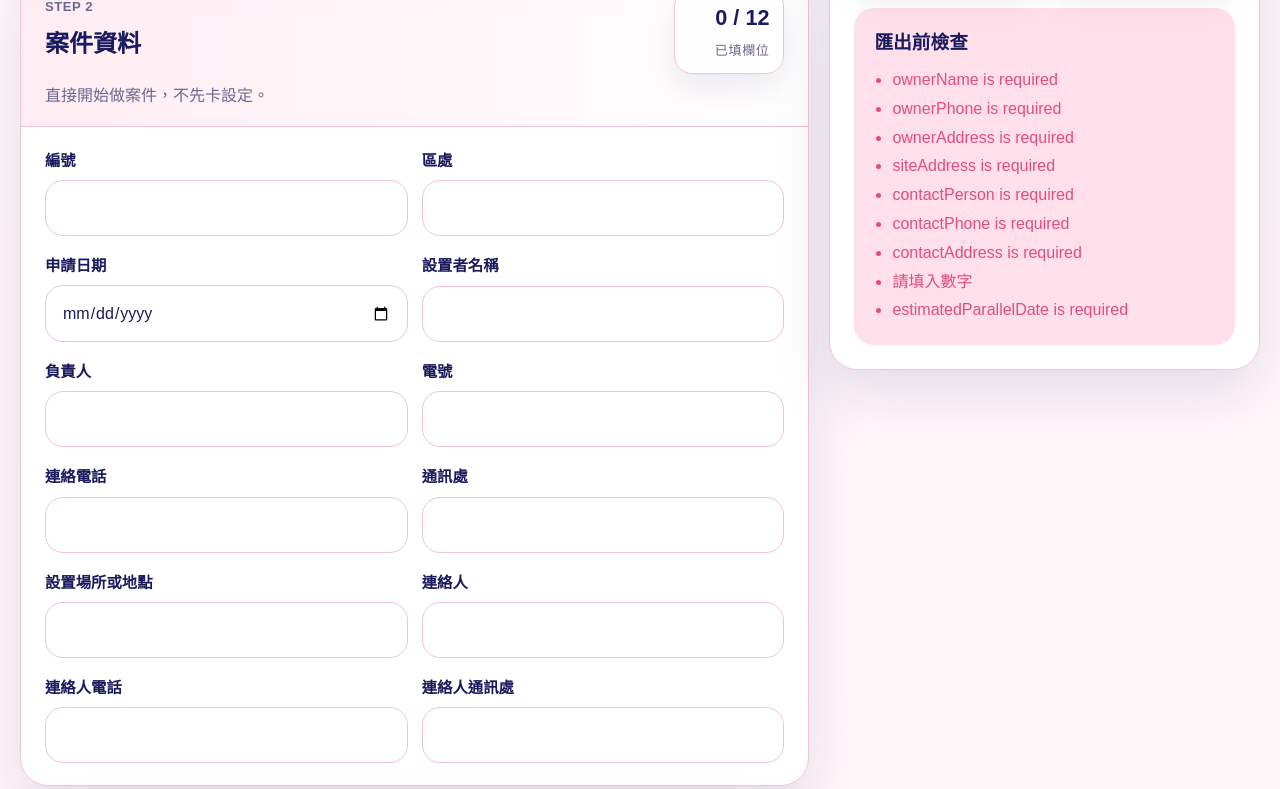
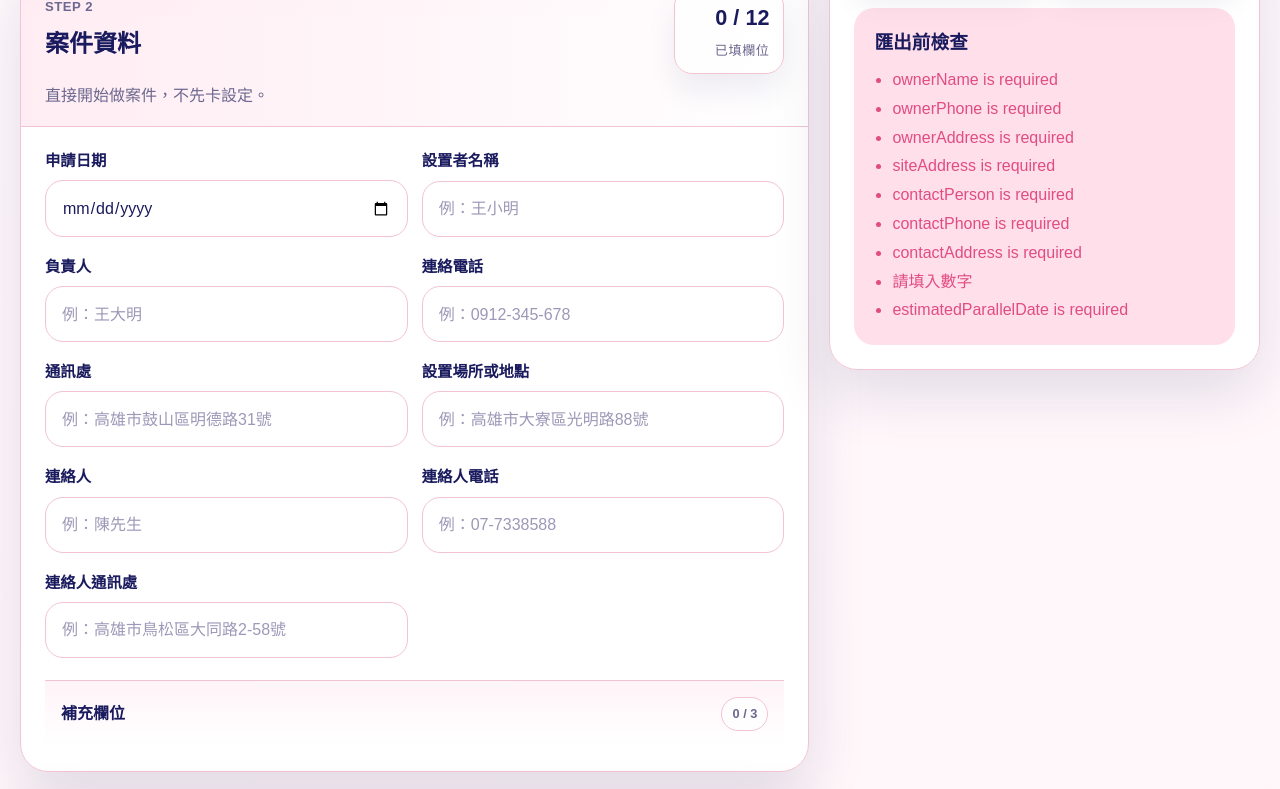
Before and after one commit to JardiniTsai168/lihipdf, a Next.js app: page / in a window 1280 px wide. Shown: the part 1180-1969 px from the top of the page. Built offline with nearby package versions, Linux system fonts and the light colour scheme.

Commit message:
Restore form hierarchy after adding template fields

```diff
--- a/app/globals.css
+++ b/app/globals.css
@@ -324,6 +324,48 @@ button:disabled {
   grid-column: 1 / -1;
 }
 
+.detail-block {
+  margin: 0 24px 24px;
+  padding: 16px;
+  border-top: 1px solid var(--line);
+  background: linear-gradient(180deg, rgba(255, 240, 246, 0.72), rgba(255, 255, 255, 0.96));
+}
+
+.detail-block summary {
+  display: flex;
+  align-items: center;
+  justify-content: space-between;
+  gap: 12px;
+  cursor: pointer;
+  list-style: none;
+  font-weight: 800;
+  color: var(--text);
+}
+
+.detail-block summary::-webkit-details-marker {
+  display: none;
+}
+
+.detail-block summary span {
+  padding: 6px 10px;
+  border-radius: 999px;
+  border: 1px solid var(--line);
+  color: var(--muted);
+  font-size: 0.8rem;
+  font-weight: 700;
+  background: rgba(255, 255, 255, 0.86);
+}
+
+.detail-copy {
+  margin-top: 10px;
+  color: var(--muted);
+  line-height: 1.75;
+}
+
+.detail-grid {
+  padding: 16px 0 0;
+}
+
 .preview-item {
   display: grid;
   gap: 6px;
--- a/app/page.jsx
+++ b/app/page.jsx
@@ -24,18 +24,20 @@ const sections = [
     title: "案件資料",
     description: "直接開始做案件，不先卡設定。",
     fields: [
-      ["caseNumber", "編號", "text"],
-      ["districtOffice", "區處", "text"],
       ["applicationDate", "申請日期", "date"],
       ["ownerName", "設置者名稱", "text"],
       ["principalName", "負責人", "text"],
-      ["electricNumber", "電號", "text"],
       ["ownerPhone", "連絡電話", "tel"],
       ["ownerAddress", "通訊處", "text"],
       ["siteAddress", "設置場所或地點", "text"],
       ["contactPerson", "連絡人", "text"],
       ["contactPhone", "連絡人電話", "tel"],
       ["contactAddress", "連絡人通訊處", "text"]
+    ],
+    detailFields: [
+      ["caseNumber", "編號", "text"],
+      ["districtOffice", "區處", "text"],
+      ["electricNumber", "電號", "text"]
     ]
   },
   {
@@ -43,23 +45,51 @@ const sections = [
     description: "只保留第一份表單真正要填進文件的核心欄位。",
     fields: [
       ["solarCategory", "設置分類", "select"],
-      ["installedExisting", "裝置容量_既設_瓩", "number"],
       ["installedNew", "裝置容量_新增設_瓩", "number"],
       ["installedTotal", "裝置容量_合計_瓩", "number"],
-      ["saleExisting", "躉售容量_既設_瓩", "number"],
       ["saleNew", "躉售容量_新增設_瓩", "number"],
       ["saleTotal", "躉售容量_合計_瓩", "number"],
+      ["boundaryVoltage", "責任分界點電壓", "text"],
+      ["parallelPointVoltage", "併聯點電壓", "text"],
+      ["estimatedParallelDate", "預計併聯日期", "date"],
+      ["otherNotes", "其他事項", "textarea"]
+    ],
+    detailFields: [
+      ["installedExisting", "裝置容量_既設_瓩", "number"],
+      ["saleExisting", "躉售容量_既設_瓩", "number"],
       ["innerLineNumber", "內線號碼", "text"],
       ["contractType", "契約別 / 併聯方式", "text"],
       ["contractCapacity", "契約容量", "text"],
-      ["boundaryVoltage", "責任分界點電壓", "text"],
-      ["parallelPointVoltage", "併聯點電壓", "text"],
-      ["estimatedParallelDate", "預計併聯日期", "date"],
-      ["relatedCaseNumber", "相關案件編號", "text"],
-      ["otherNotes", "其他事項", "textarea"]
+      ["relatedCaseNumber", "相關案件編號", "text"]
     ]
   }
 ];
+
+const FIELD_HINTS = {
+  applicationDate: "例：2026-08-01",
+  ownerName: "例：王小明",
+  principalName: "例：王大明",
+  ownerPhone: "例：0912-345-678",
+  ownerAddress: "例：高雄市鼓山區明德路31號",
+  siteAddress: "例：高雄市大寮區光明路88號",
+  contactPerson: "例：陳先生",
+  contactPhone: "例：07-7338588",
+  contactAddress: "例：高雄市鳥松區大同路2-58號",
+  caseNumber: "內部案件編號",
+  districtOffice: "例：高雄區處",
+  electricNumber: "例：12-34-5678-90-1",
+  installedExisting: "沒有可留白",
+  installedNew: "例：9",
+  installedTotal: "例：9",
+  saleExisting: "沒有可留白",
+  saleNew: "例：9",
+  saleTotal: "例：9",
+  innerLineNumber: "例：IL-12",
+  contractType: "例：低壓併聯",
+  contractCapacity: "例：49.5kW",
+  estimatedParallelDate: "例：2026-12-31",
+  relatedCaseNumber: "若有前案再填"
+};
 
 function loadDraft() {
   if (typeof window === "undefined") return CASE_FORM_DEFAULTS;
@@ -102,11 +132,11 @@ function buildDocumentPayload(formData) {
   const normalizedOtherNotes = normalize(formData.otherNotes).replace(/\r/g, "\n");
 
   return {
-    caseNumber: "",
-    districtOffice: "",
+    caseNumber: normalize(formData.caseNumber),
+    districtOffice: normalize(formData.districtOffice),
     ownerName: normalize(formData.ownerName),
     principalName: normalize(formData.principalName),
-    electricNumber: "",
+    electricNumber: normalize(formData.electricNumber),
     ownerAddress: normalize(formData.ownerAddress),
     ownerPhone: normalize(formData.ownerPhone),
     siteAddress: normalize(formData.siteAddress),
@@ -114,19 +144,19 @@ function buildDocumentPayload(formData) {
     contactAddress: normalize(formData.contactAddress),
     contactPhone: normalize(formData.contactPhone),
     solarCategoryLine: solarCategoryLine(formData.solarCategory),
-    installedExisting: "",
+    installedExisting: normalize(formData.installedExisting),
     installedNew: normalize(formData.installedNew),
     installedTotal: normalize(formData.installedTotal),
-    saleExisting: "",
+    saleExisting: normalize(formData.saleExisting),
     saleNew: normalize(formData.saleNew),
     saleTotal: normalize(formData.saleTotal),
-    innerLineNumber: "",
-    contractType: "",
-    contractCapacity: "",
+    innerLineNumber: normalize(formData.innerLineNumber),
+    contractType: normalize(formData.contractType),
+    contractCapacity: normalize(formData.contractCapacity),
     boundaryVoltage: normalize(formData.boundaryVoltage),
     parallelPointVoltage: normalize(formData.parallelPointVoltage),
     estimatedParallelDateRoc: rocDateString(formData.estimatedParallelDate),
-    relatedCaseNumber: "",
+    relatedCaseNumber: normalize(formData.relatedCaseNumber),
     otherNotes: normalizedOtherNotes,
     applicationDateRoc: rocDateString(formData.applicationDate)
   };
@@ -261,6 +291,44 @@ function countFilledFields(formData, fields) {
   }, 0);
 }
 
+function renderField(name, label, type, form, updateField) {
+  const placeholder = FIELD_HINTS[name];
+
+  return (
+    <label className={`field ${type === "textarea" ? "field-wide" : ""}`} key={name}>
+      <span>{label}</span>
+      {type === "select" ? (
+        <select
+          aria-label={label}
+          value={form[name]}
+          onChange={(event) => updateField(name, event.target.value)}
+        >
+          <option value="屋頂">屋頂</option>
+          <option value="地面">地面</option>
+          <option value="水面">水面</option>
+        </select>
+      ) : type === "textarea" ? (
+        <textarea
+          aria-label={label}
+          rows={5}
+          placeholder={placeholder}
+          value={form[name]}
+          onChange={(event) => updateField(name, event.target.value)}
+        />
+      ) : (
+        <input
+          aria-label={label}
+          type={type}
+          inputMode={type === "number" ? "decimal" : undefined}
+          placeholder={placeholder}
+          value={form[name]}
+          onChange={(event) => updateField(name, event.target.value)}
+        />
+      )}
+    </label>
+  );
+}
+
 export default function Page() {
   const [form, setForm] = useState(CASE_FORM_DEFAULTS);
   const [mounted, setMounted] = useState(false);
@@ -279,9 +347,13 @@ export default function Page() {
 
   const validation = validateCaseForm(form);
   const issues = summarizeIssues(validation);
-  const totalFields = sections.reduce((sum, section) => sum + section.fields.length, 0);
+  const totalFields = sections.reduce(
+    (sum, section) => sum + section.fields.length + (section.detailFields?.length ?? 0),
+    0
+  );
   const filledFields = sections.reduce(
-    (sum, section) => sum + countFilledFields(form, section.fields),
+    (sum, section) =>
+      sum + countFilledFields(form, [...section.fields, ...(section.detailFields ?? [])]),
     0
   );
   const completionRate = Math.round((filledFields / totalFields) * 100);
@@ -378,8 +450,9 @@ export default function Page() {
       <div className="workspace-grid">
         <form className="form-stack">
           {sections.map((section, index) => {
-            const filledCount = countFilledFields(form, section.fields);
-            const totalCount = section.fields.length;
+            const detailFields = section.detailFields ?? [];
+            const filledCount = countFilledFields(form, [...section.fields, ...detailFields]);
+            const totalCount = section.fields.length + detailFields.length;
 
             return (
               <section className="panel" key={section.title}>
@@ -397,38 +470,24 @@ export default function Page() {
                   <p>{section.description}</p>
                 </div>
                 <div className="fields-grid">
-                  {section.fields.map(([name, label, type]) => (
-                    <label className={`field ${type === "textarea" ? "field-wide" : ""}`} key={name}>
-                      <span>{label}</span>
-                      {type === "select" ? (
-                        <select
-                          aria-label={label}
-                          value={form[name]}
-                          onChange={(event) => updateField(name, event.target.value)}
-                        >
-                          <option value="屋頂">屋頂</option>
-                          <option value="地面">地面</option>
-                          <option value="水面">水面</option>
-                        </select>
-                      ) : type === "textarea" ? (
-                        <textarea
-                          aria-label={label}
-                          rows={5}
-                          value={form[name]}
-                          onChange={(event) => updateField(name, event.target.value)}
-                        />
-                      ) : (
-                        <input
-                          aria-label={label}
-                          type={type}
-                          inputMode={type === "number" ? "decimal" : undefined}
-                          value={form[name]}
-                          onChange={(event) => updateField(name, event.target.value)}
-                        />
+                  {section.fields.map(([name, label, type]) =>
+                    renderField(name, label, type, form, updateField)
+                  )}
+                </div>
+                {detailFields.length > 0 ? (
+                  <details className="detail-block">
+                    <summary>
+                      補充欄位
+                      <span>{countFilledFields(form, detailFields)} / {detailFields.length}</span>
+                    </summary>
+                    <p className="detail-copy">這些欄位保留給進階案件，主流程先填上面那一區就行。</p>
+                    <div className="fields-grid detail-grid">
+                      {detailFields.map(([name, label, type]) =>
+                        renderField(name, label, type, form, updateField)
                       )}
-                    </label>
-                  ))}
-                </div>
+                    </div>
+                  </details>
+                ) : null}
               </section>
             );
           })}
```
